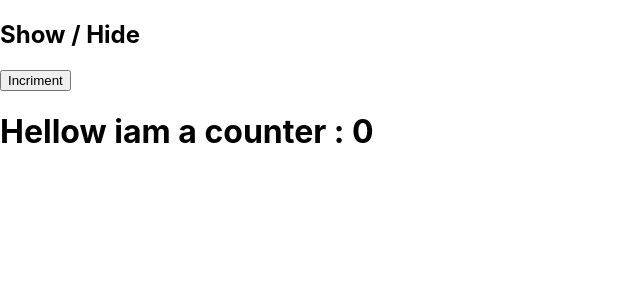
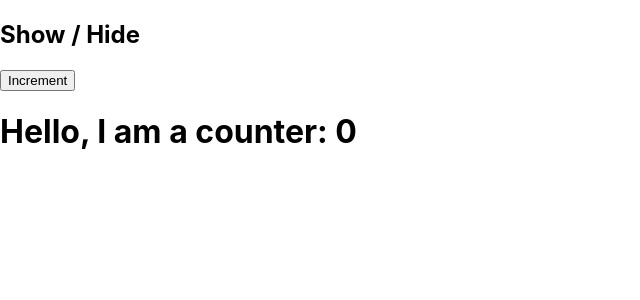
Before and after one commit to aStarrrrr/useEffect-React, a React (Create React App) app: page / in a window 1280 px wide. Both pictures are taken after a click on the element "Show / Hide". Shown: the top 300 px of the page, without its empty margins (0-640 px from the left). Built offline with nearby package versions, Linux system fonts and the light colour scheme.

Commit message:
useEffect is used while mounting,updating,unmounting

```diff
--- a/src/App.js
+++ b/src/App.js
@@ -1,4 +1,4 @@
-import logo from './logo.svg';
+// import logo from './logo.svg';
 import './App.css';
 import Counter from './Counter';
 import { useState } from 'react';
--- a/src/Counter.js
+++ b/src/Counter.js
@@ -1,13 +1,42 @@
-import React,{useState} from 'react'
+// import React,{useState,useEffect} from 'react'
+
+// function Counter() {
+//     useEffect(()=>{
+//         console.log("Its mounting ....");
+//         return()=>{
+//             console.log("Its unmounting ....");
+//         }
+//     },[])
+//     const [count,setCount] = useState(0)
+//     return (
+//         <div>
+//             <button onClick={()=>setCount(count+1)}>Incriment</button>
+//             <h1>Hellow iam a counter : {count}</h1>
+//         </div>
+//     )
+// }
+
+// export default Counter
+
+
+import React, { useState, useEffect } from 'react';
 
 function Counter() {
-    const [count,setCount] = useState(0)
-  return (
-    <div>
-        <button onClick={()=>setCount(count+1)}>Incriment</button>
-        <h1>Hellow iam a counter : {count}</h1>
-    </div>
-  )
+    useEffect(() => {
+        console.log("It's mounting ....");
+        return () => {
+            console.log("It's unmounting ....");
+        };
+    }, []);
+
+    const [count, setCount] = useState(0);
+
+    return (
+        <div>
+            <button onClick={() => setCount(count + 1)}>Increment</button>
+            <h1>Hello, I am a counter: {count}</h1>
+        </div>
+    );
 }
 
-export default Counter
+export default Counter;
```
